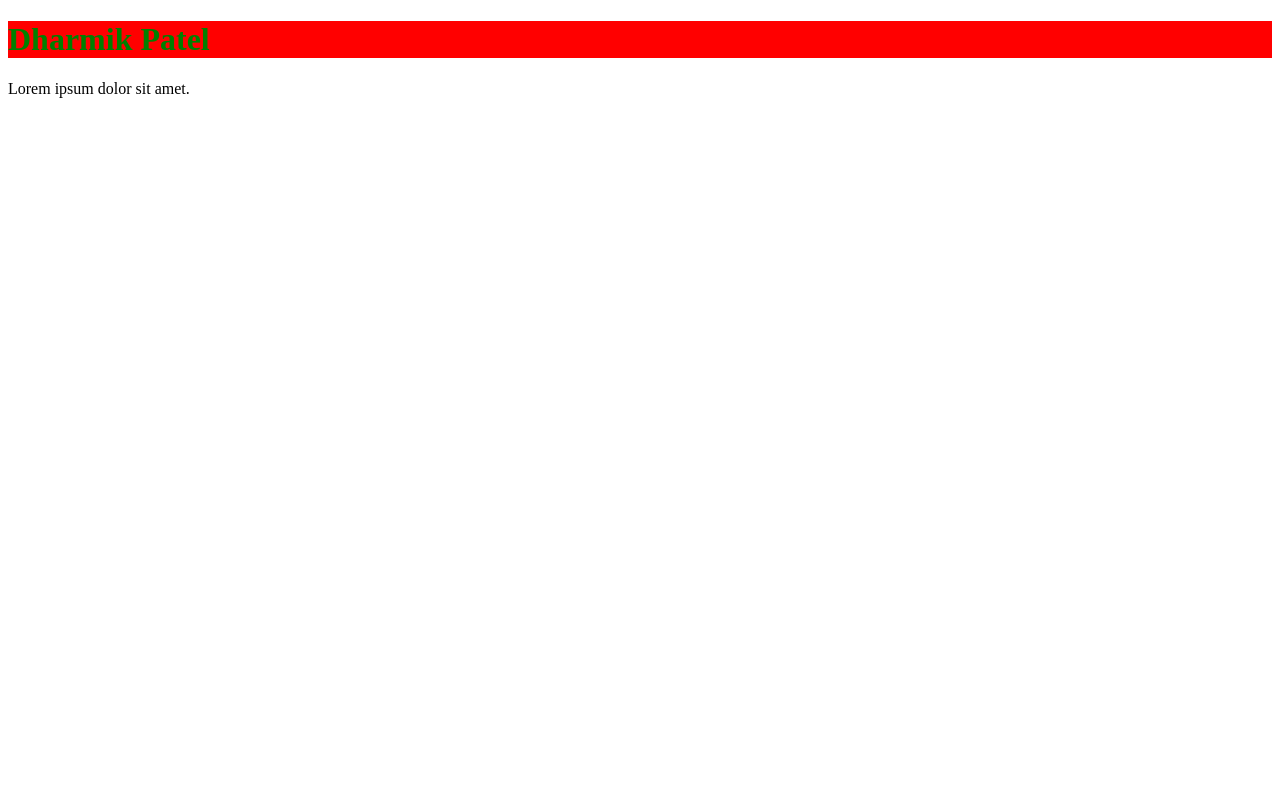
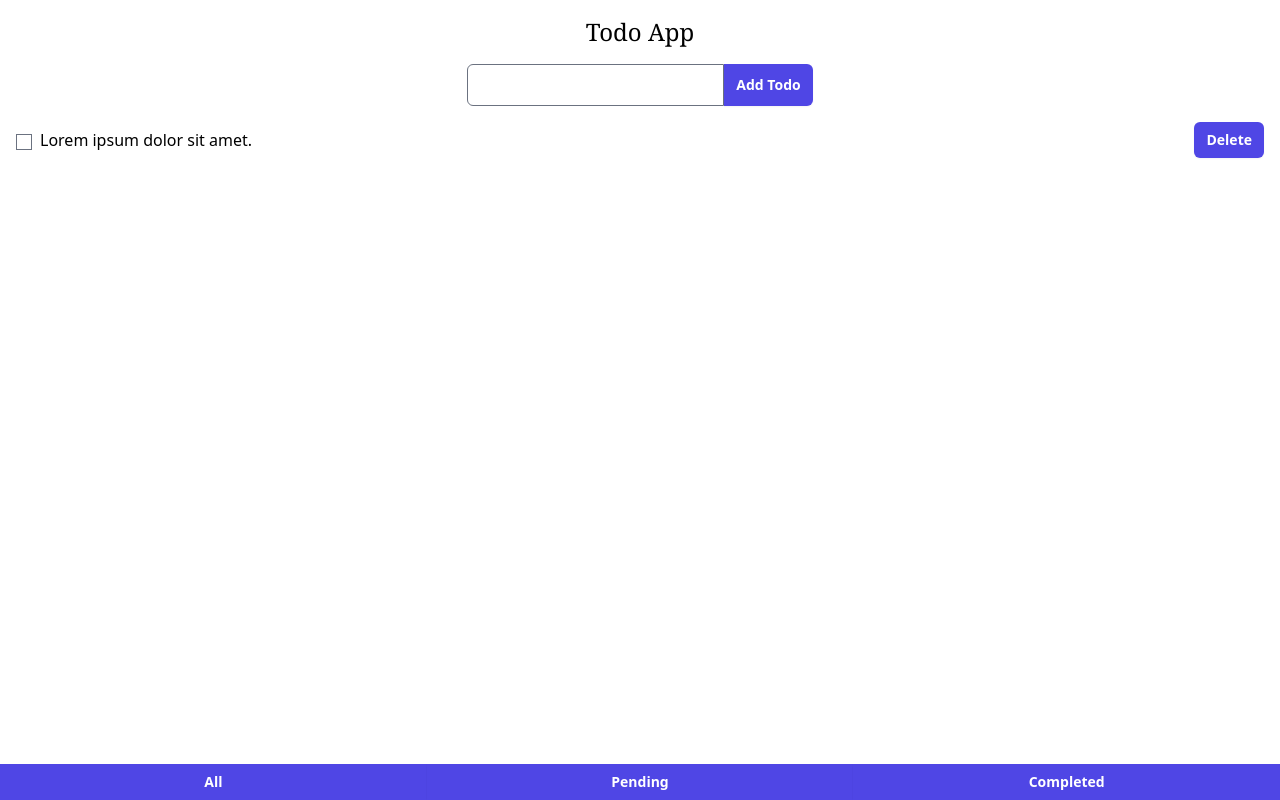
Before and after one commit to dharmikpatel21/Todo-Application, a React app: page / in a window 1280 px wide. Built offline with nearby package versions, Linux system fonts and the light colour scheme.

Commit message:
Todo ui ready

```diff
--- a/package.json
+++ b/package.json
@@ -25,7 +25,7 @@
         "prettier",
         "eslint",
         "js",
-        "babble"
+        "babel"
     ],
     "author": "Dharmik Patel",
     "license": "MIT",
@@ -36,6 +36,7 @@
     "dependencies": {
         "bootstrap": "^5.3.0",
         "react": "^18.2.0",
+        "react-addons-shallow-compare": "^15.6.3",
         "react-dom": "^18.2.0"
     },
     "devDependencies": {
@@ -44,6 +45,7 @@
         "@babel/eslint-plugin": "^7.22.5",
         "@babel/preset-env": "^7.22.5",
         "@babel/preset-react": "^7.22.5",
+        "@tailwindcss/forms": "^0.5.6",
         "autoprefixer": "^10.4.14",
         "babel-loader": "^9.1.2",
         "clean-webpack-plugin": "^4.0.0",
--- a/postcss.config.js
+++ b/postcss.config.js
@@ -1,13 +1,6 @@
 module.exports = {
     plugins: {
-        'postcss-import': {},
-        'tailwindcss/nesting': 'postcss-nesting',
-        'postcss-preset-env': {
-            stage: 0,
-            features: { 'nesting-rules': false },
-        },
-        tailwindcss: {},
-        autoprefixer: {},
-        ...(process.env.NODE_ENV === 'production' ? { cssnano: {} } : {}),
-    },
-};
+      tailwindcss: {},
+      autoprefixer: {},
+    }
+  }
--- /dev/null
+++ b/src/Todo App/index.jsx
@@ -0,0 +1,50 @@
+import React, { Component } from 'react';
+
+export default class Todo extends Component {
+    state = {};
+    render() {
+        return (
+            <div className="flex flex-col items-center h-screen">
+                <h1 className="text-2xl font-serif my-4">Todo App</h1>
+                <form className="flex">
+                    <div>
+                        <label htmlFor="todoText" className="sr-only">
+                            Todo Text
+                        </label>
+                        <input
+                            type="text"
+                            id="todoText"
+                            className="rounded-l-md"
+                        />
+                    </div>
+                    <button type="button" className="btn rounded-l-none">
+                        Add Todo
+                    </button>
+                </form>
+                <div className="w-full my-4 flex-1">
+                    <div className="flex items-center mx-4">
+                        <div>
+                            <label htmlFor="isCompleted" className="sr-only">
+                                is Completed
+                            </label>
+                            <input
+                                type="checkbox"
+                                name="isCompleted"
+                                id="isCompleted"
+                            />
+                        </div>
+                        <p className="flex-1 px-2">
+                            Lorem ipsum dolor sit amet.
+                        </p>
+                        <button className="btn">Delete</button>
+                    </div>
+                </div>
+                <div className='w-full flex'>
+                        <button type="button"className='btn rounded-none flex-1'>All</button>
+                        <button type="button"className='btn rounded-none flex-1'>Pending</button>
+                        <button type="button"className='btn rounded-none flex-1'>Completed</button>
+                    </div>
+            </div>
+        );
+    }
+}
--- a/src/app.jsx
+++ b/src/app.jsx
@@ -1,20 +1,6 @@
 import React from 'react';
-
-const bgColor = 'red';
-const color = 'green';
+import Todo from '../src/Todo App/index.jsx';
 const App = () => {
-    return (
-        <>
-            <h1
-                style={{
-                    backgroundColor: bgColor,
-                    color,
-                }}
-            >
-                Dharmik Patel
-            </h1>
-            <p>Lorem ipsum dolor sit amet.</p>
-        </>
-    );
+    return <Todo />;
 };
 export default App;
--- a/src/index.jsx
+++ b/src/index.jsx
@@ -1,7 +1,9 @@
 import React from 'react';
 import { createRoot } from 'react-dom/client';
-import App from './app.jsx';
+import App from '../src/app.jsx';
+import '../src/style.css';
+
 
 const container = document.getElementById('app');
-const root = createRoot(container); // createRoot(container!) if you use TypeScript
+const root = createRoot(container);
 root.render(<App />);
--- a/src/style.css
+++ b/src/style.css
@@ -2,6 +2,8 @@
 @tailwind components;
 @tailwind utilities;
 
-h1 {
-    color: brown;
+@layer components{
+    .btn{
+        @apply rounded-md bg-indigo-600 px-3 py-2 text-sm font-semibold text-white shadow-sm hover:bg-indigo-500 focus-visible:outline focus-visible:outline-2 focus-visible:outline-offset-2 focus-visible:outline-indigo-600;
+    }
 }
--- a/tailwind.config.js
+++ b/tailwind.config.js
@@ -1,8 +1,11 @@
 /** @type {import('tailwindcss').Config} */
 module.exports = {
-    content: ['./src/**/*.{html,js,jsx}'],
+    content: ["./src/**/*.{jsx,js}"],
     theme: {
-        extend: {},
+      extend: {},
     },
-    plugins: [],
-};
+    plugins: [
+      // eslint-disable-next-line global-require
+      require('@tailwindcss/forms'),
+    ],
+  }
--- a/webpack.common.js
+++ b/webpack.common.js
@@ -9,8 +9,8 @@ module.exports = {
         publicPath: '/',
     },
     performance: {
-        maxAssetSize: 1000000,
-        maxEntrypointSize: 400000,
+        maxAssetSize: 1000000000,
+        maxEntrypointSize: 400000000,
         hints: "warning"
       },
     module: {
```
Also changed, not shown: 1 other file (tests, documents, lock files or other folders).
